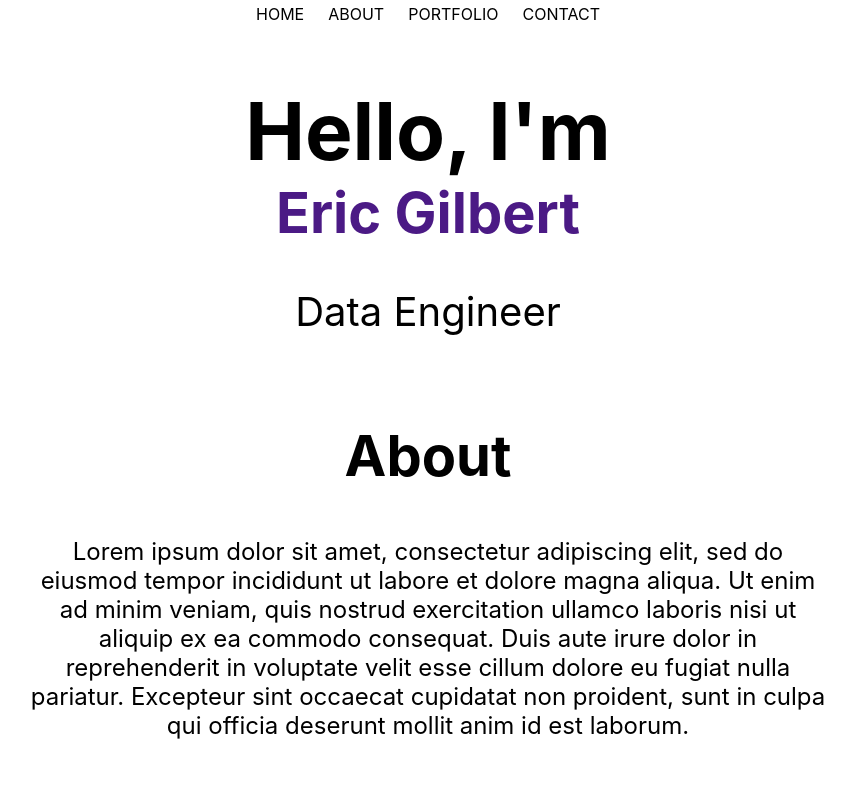
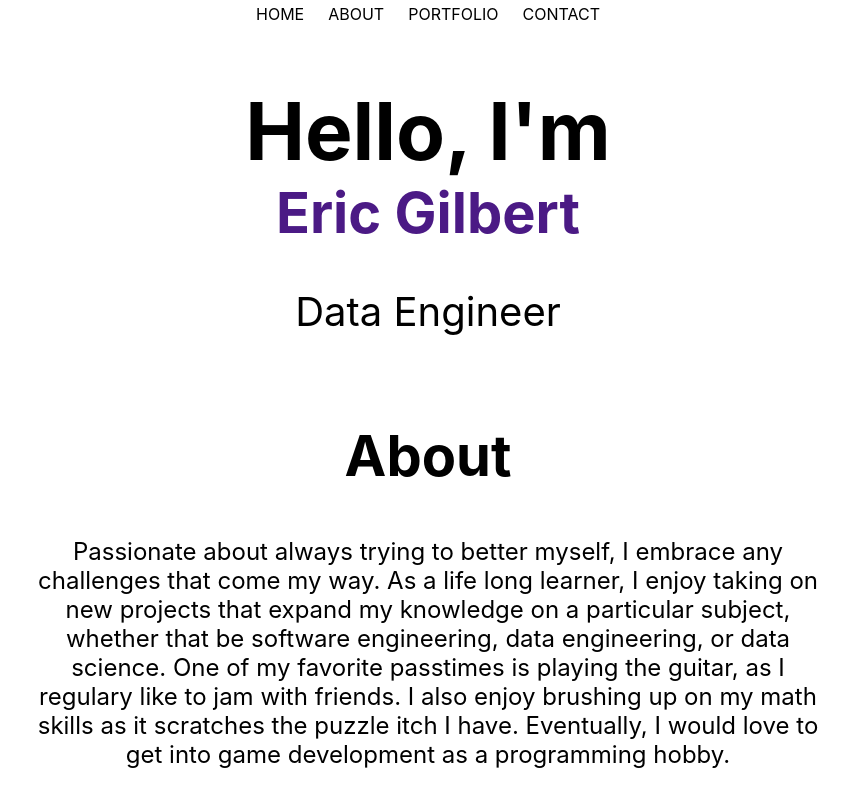
Before and after one commit to egilbert2310/portfolio-website, a React (Create React App) app: page / in a window 1280 px wide. Shown: the top 800 px of the page, without its empty margins (212-1067 px from the left). Built offline with nearby package versions, Linux system fonts and the light colour scheme.

Commit message:
added hover effects, wrote rough about section

```diff
--- a/src/App.css
+++ b/src/App.css
@@ -131,8 +131,12 @@ body{
   border-style: solid;
   width: fit-content;
   margin: 0%;
+  cursor: pointer;
 }
 
+.project:hover{
+  outline: .2rem solid black;
+}
 
 .project img{
   border: 1px solid #ddd;
--- a/src/components/about.component.jsx
+++ b/src/components/about.component.jsx
@@ -3,11 +3,12 @@ export default function About(){
         <div className="about-container">
         <div className="about">
             <h2>About</h2>
-            <p>Lorem ipsum dolor sit amet, consectetur adipiscing elit,
-               sed do eiusmod tempor incididunt ut labore et dolore magna aliqua.
-               Ut enim ad minim veniam, quis nostrud exercitation ullamco laboris nisi ut aliquip ex ea commodo consequat.
-               Duis aute irure dolor in reprehenderit in voluptate velit esse cillum dolore eu fugiat nulla pariatur.
-               Excepteur sint occaecat cupidatat non proident, sunt in culpa qui officia deserunt mollit anim id est laborum.</p>
+            <p>Passionate about always trying to better myself, I embrace any challenges that come my way.
+                As a life long learner, I enjoy taking on new projects that expand my knowledge on a particular subject, whether that be software engineering,
+                data engineering, or data science. One of my favorite passtimes is playing the guitar, as I regulary like to jam with friends.
+                I also enjoy brushing up on my math skills as it scratches the puzzle itch I have.
+                Eventually, I would love to get into game development as a programming hobby.
+            </p>
         </div>
         </div>
     )
--- a/src/components/contact.component.jsx
+++ b/src/components/contact.component.jsx
@@ -1,7 +1,12 @@
+import { useRef } from "react"
+
+
 export default function ContactForm(){
+        const form = useRef()
+        const sendEmail = () => {};
     return(
         <div className="contact-container">
-            <form className="contact-form">
+            <form ref = {form} onSubmit={sendEmail}  className="contact-form">
                 <h2>Contact</h2>
             <div className="contact-inputs">
                 <div>
```
